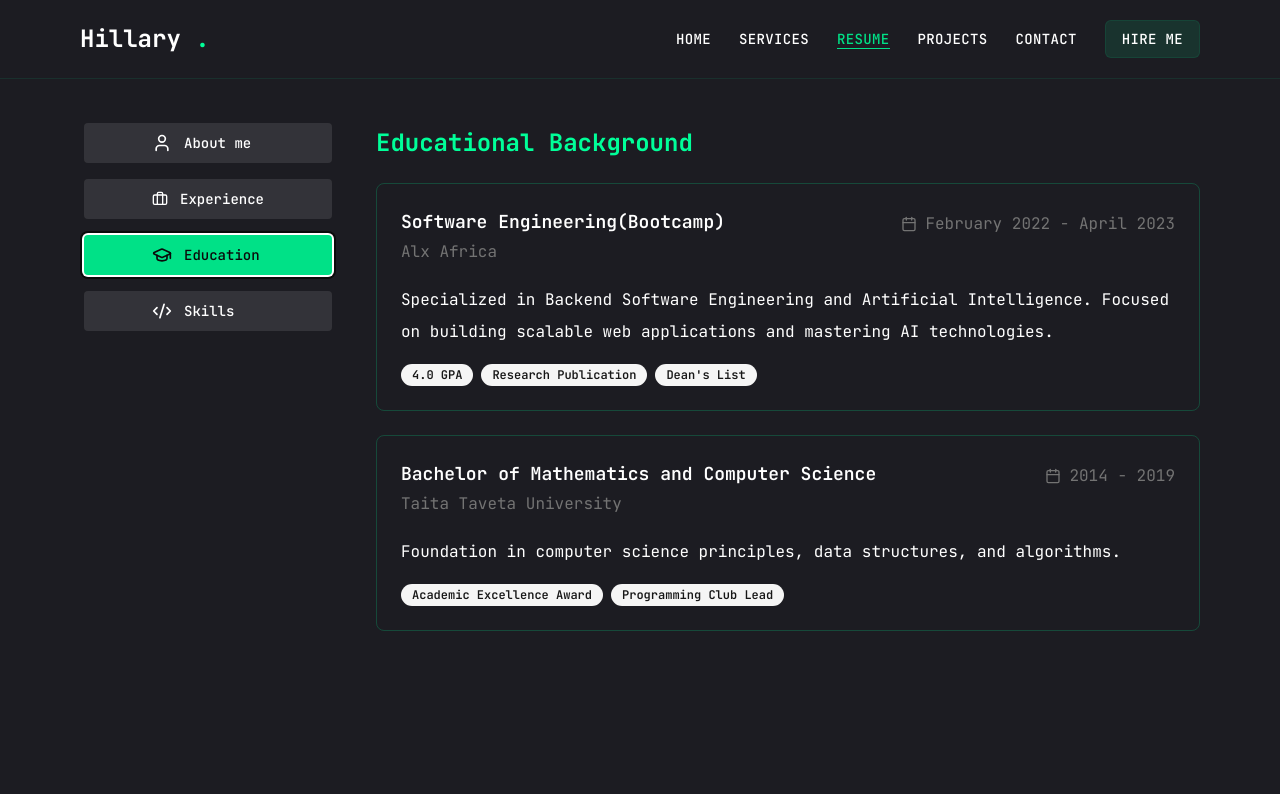
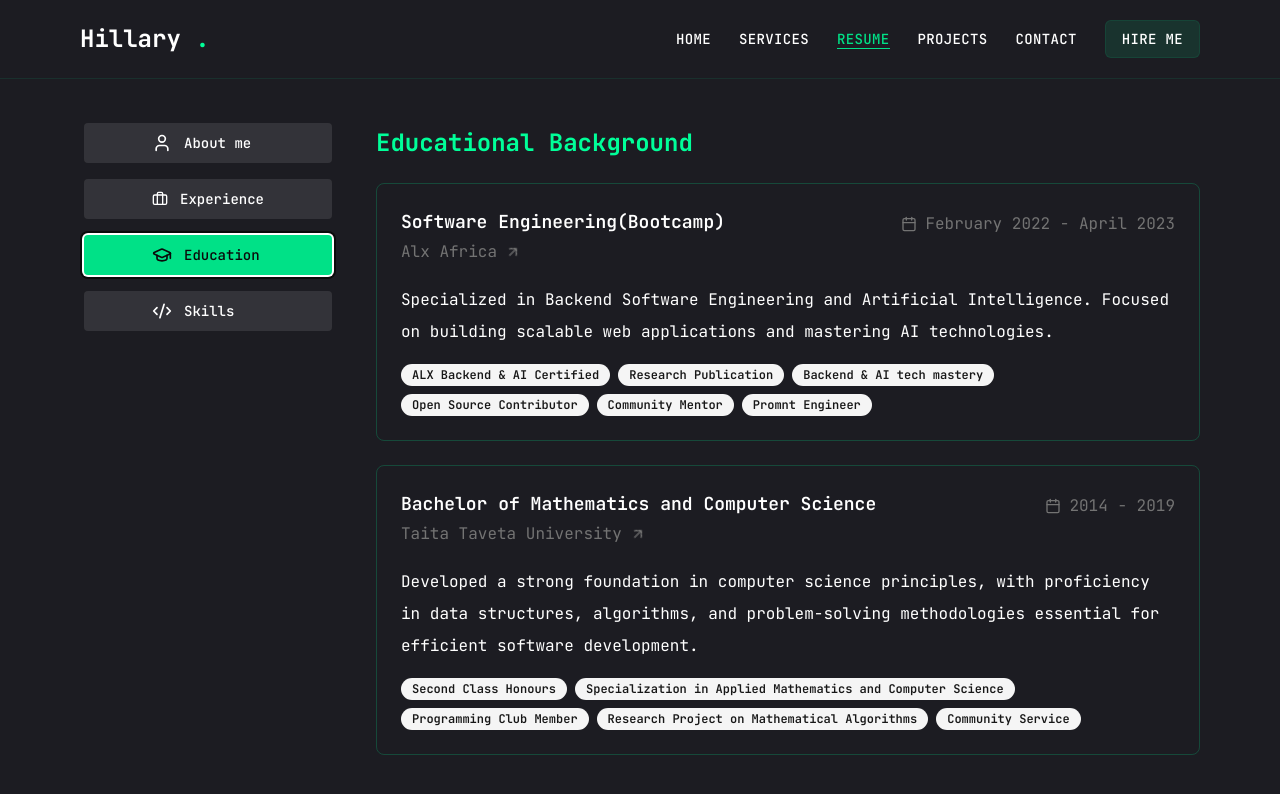
Before and after one commit to hillaryoyaro/porfolio, a Next.js app: page /resume in a window 1280 px wide. Both pictures are taken after a click on the tab "Education". Shown: the top 794 px of the page. Built offline with nearby package versions, Linux system fonts and the light colour scheme.

Commit message:
update resume

```diff
--- a/app/resume/page.tsx
+++ b/app/resume/page.tsx
@@ -7,6 +7,7 @@ import { Calendar, GraduationCap, Briefcase, Code2, User } from "lucide-react";
 import Container from "@/components/Container";
 import { ArrowUp } from "lucide-react";
 import Link from "next/link";
+import { matchesGlob } from "path/posix";
 
 const tabMenu = [
   { title: "About me", value: "about", icon: User },
@@ -82,15 +83,17 @@ const tabContent = {
         period: "February 2022 - April 2023",
         description:
           "Specialized in Backend Software Engineering and Artificial Intelligence. Focused on building scalable web applications and mastering AI technologies.",
-        achievements: ["4.0 GPA", "Research Publication", "Dean's List"],
+        achievements: ["ALX Backend & AI Certified", "Research Publication", "Backend & AI tech mastery","Open Source Contributor","Community Mentor","Promnt Engineer",],
+        href: "https://www.alxafrica.com/",
       },
       {
         degree: "Bachelor of Mathematics and Computer Science",
         institution: "Taita Taveta University",
         period: "2014 - 2019",
         description:
-          "Foundation in computer science principles, data structures, and algorithms.",
-        achievements: ["Academic Excellence Award", "Programming Club Lead"],
+          "Developed a strong foundation in computer science principles, with proficiency in data structures, algorithms, and problem-solving methodologies essential for efficient software development.",
+        achievements: ["Second Class Honours","Specialization in Applied Mathematics and Computer Science", "Programming Club Member",  "Research Project on Mathematical Algorithms", "Community Service"],
+        href: "https://www.ttu.ac.ke/",
       },
     ],
   },
@@ -100,11 +103,12 @@ const tabContent = {
       {
         name: "Frontend Development",
         description:
-          "Lorem ipsum dolor sit amet, consectetur adipisicing elit. Et, distinctio. Quas fugiat nesciunt ipsum. Voluptatem inventore iste labore, similique quod laudantium rerum dolor, impedit voluptas distinctio praesentium quibusdam veniam tempore. Laudantium repellendus possimus adipisci maxime.",
+          " Experienced in crafting responsive, accessible, and high-performance user interfaces using modern JavaScript frameworks. Skilled at translating UI/UX designs into interactive, pixel-perfect web applications with seamless user experiences.",
         skills: [
           "React",
           "Next.js",
           "TypeScript",
+          "Shadcn UI",
           "Tailwind CSS",
           "Framer Motion",
         ],
@@ -112,14 +116,14 @@ const tabContent = {
       {
         name: "Backend Development",
         description:
-          "Lorem ipsum dolor sit amet, consectetur adipisicing elit. Et, distinctio. Quas fugiat nesciunt ipsum. Voluptatem inventore iste labore, similique quod laudantium rerum dolor, impedit voluptas distinctio praesentium quibusdam veniam tempore. Laudantium repellendus possimus adipisci maxime.",
-        skills: ["Node.js", "Express", "Python", "PostgreSQL", "MongoDB"],
+          "Proficient in building robust, scalable, and secure backend systems. Expertise in designing RESTful APIs, implementing authentication, optimizing database queries, and ensuring smooth integration between server and client applications.",
+        skills: ["Node.js", "Express", "Python","FastAPI", "PostgreSQL", "MongoDB"],
       },
       {
-        name: "Tools & Others",
+        name: "Cloud & DevOps",
         description:
-          "Lorem ipsum dolor sit amet, consectetur adipisicing elit. Et, distinctio. Quas fugiat nesciunt ipsum. Voluptatem inventore iste labore, similique quod laudantium rerum dolor, impedit voluptas distinctio praesentium quibusdam veniam tempore. Laudantium repellendus possimus adipisci maxime.",
-        skills: ["Git", "Docker", "AWS", "CI/CD", "Agile Methodologies"],
+          "Hands-on experience deploying and managing applications in cloud environments. Skilled in containerization, CI/CD pipelines, and infrastructure automation to ensure scalability, reliability, and rapid delivery of software.  ",
+        skills: ["AWS","GCP","Git","GitOps","GitActions", "Docker","Kubernetes", "Terraform","Jenkins", "Jenkins Pipeline", "Ansible", "ArgoCD", "CI/CD", "Agile Methodologies"],
       },
     ],
   },
@@ -226,9 +230,14 @@ export default function ResumePage() {
                           <h3 className="text-lg font-semibold">
                             {item.degree}
                           </h3>
-                          <p className="text-muted-foreground">
-                            {item.institution}
-                          </p>
+                         <div className="flex items-center gap-2 text-muted-foreground">
+                          <span>{item.institution}</span>
+                            {item.href && (
+                              <Link href={item.href} target="_blank" rel="noopener noreferrer">
+                                <ArrowUp className="rotate-45 h-4 w-4 hover:text-lightSky transition-colors" />
+                              </Link>
+                            )}
+                        </div>
                         </div>
                         <div className="flex items-center text-muted-foreground">
                           <Calendar className="h-4 w-4 mr-2" />
```
